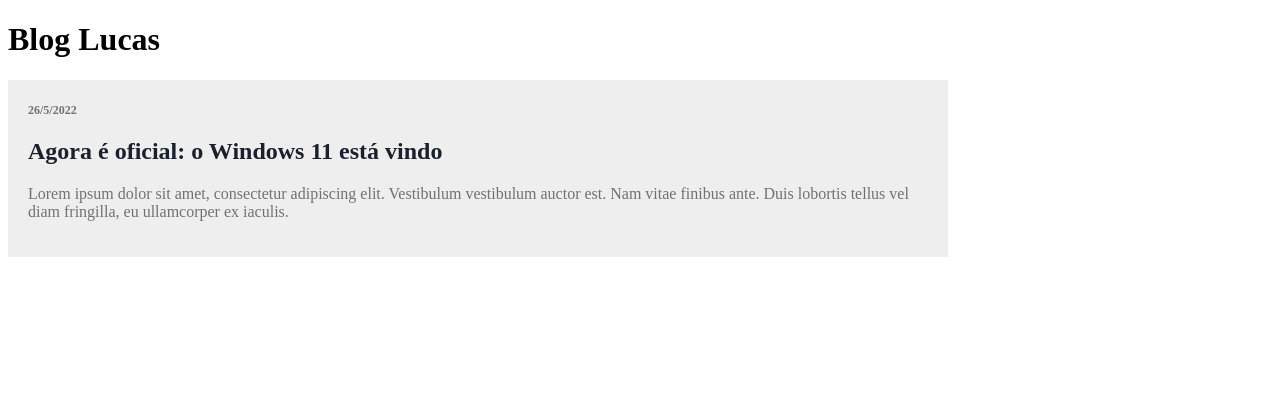
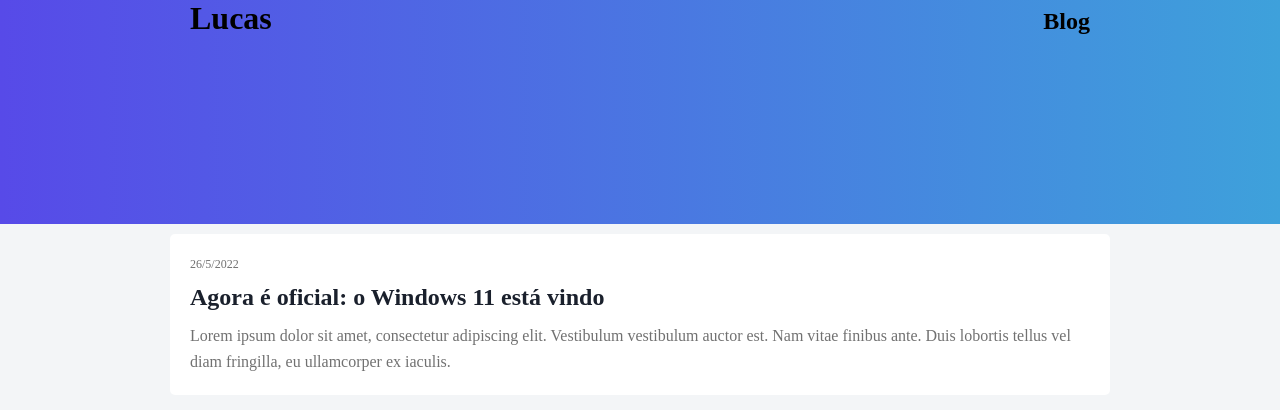
Before and after one commit to lucavieira/blog-react, a React (Create React App) app: page / in a window 1280 px wide. Shown: the top 410 px of the page. Built offline with nearby package versions, Linux system fonts and the light colour scheme.

Commit message:
Alteração nos estilos, criação do cabeçalho do Blog.

```diff
--- a/public/index.html
+++ b/public/index.html
@@ -9,6 +9,16 @@
 
     <link rel="manifest" href="%PUBLIC_URL%/manifest.json" />
     <title>React App</title>
+    <style>
+      * {
+        margin: 0;
+        padding: 0;
+      }
+
+      #root {
+        background-color: #F3F5F7;
+      }
+    </style>
   </head>
   <body>
     <noscript>You need to enable JavaScript to run this app.</noscript>
--- a/src/App.js
+++ b/src/App.js
@@ -1,17 +1,27 @@
 import React from "react";
 import Card from "./components/Card";
+import Body from "./styles/Body"
+import ContainerHeader from "./styles/ContainerHeader";
+import Header from "./styles/Header";
 
 const App = () => {
   const date = `${new Date().getDate()}/${(new Date().getMonth()) + 1}/${new Date().getFullYear()}`
 
   return (
     <>
-      <h1>Blog Lucas</h1>
-      <Card
-        title="Agora é oficial: o Windows 11 está vindo"
-        date={date}
-        content="Lorem ipsum dolor sit amet, consectetur adipiscing elit. Vestibulum vestibulum auctor est. Nam vitae finibus ante. Duis lobortis tellus vel diam fringilla, eu ullamcorper ex iaculis."
-      />
+      <Header>
+        <ContainerHeader>
+          <h1>Lucas</h1>
+          <h2>Blog</h2>
+        </ContainerHeader>
+      </Header>
+      <Body>
+        <Card
+          title="Agora é oficial: o Windows 11 está vindo"
+          date={date}
+          content="Lorem ipsum dolor sit amet, consectetur adipiscing elit. Vestibulum vestibulum auctor est. Nam vitae finibus ante. Duis lobortis tellus vel diam fringilla, eu ullamcorper ex iaculis."
+        />
+      </Body>
     </>
   );
 }
--- a/src/components/Card.js
+++ b/src/components/Card.js
@@ -1,18 +1,16 @@
 import React from "react"
-import Container from "../styles/Container"
+import ContainerCard from "../styles/ContainerCard"
 import Date from "../styles/Date"
 import Title from "../styles/Title"
 import Content from "../styles/Content"
 
 const Card = ({date, title, content}) => {
     return (
-        <>
-            <Container>
-                <Date>{date}</Date>
-                <Title>{title}</Title>
-                <Content>{content}</Content>
-            </Container>
-        </>
+        <ContainerCard>
+            <Date>{date}</Date>
+            <Title>{title}</Title>
+            <Content>{content}</Content>
+        </ContainerCard>
     )
 }
 
--- /dev/null
+++ b/src/styles/Body.js
@@ -0,0 +1,10 @@
+import styled from 'styled-components'
+
+const Body = styled.body`
+    height: 100vh;
+    display: flex;
+    flex-direction: column;
+    align-items: center;
+`
+
+export default Body
--- a/src/styles/Container.js
+++ /dev/null
@@ -1,10 +0,0 @@
-import styled from 'styled-components'
-
-const Container = styled.div`
-    background-color: #eee;
-    max-width: 900px;
-    width: 100%;
-    padding: 20px;
-`
-
-export default Container
--- /dev/null
+++ b/src/styles/ContainerCard.js
@@ -0,0 +1,12 @@
+import styled from 'styled-components'
+
+const ContainerCard = styled.div`
+    max-width: 900px;
+    width: 100%;
+    background-color: #fff;
+    padding: 20px;
+    margin: 10px 0;
+    border-radius: 5px;
+`
+
+export default ContainerCard
--- /dev/null
+++ b/src/styles/ContainerHeader.js
@@ -0,0 +1,11 @@
+import styled from 'styled-components'
+
+const ContainerHeader = styled.div`
+    max-width: 900px;
+    width: 100%;
+    display: flex;
+    justify-content: space-between;
+    align-items: baseline;
+`
+
+export default ContainerHeader
--- a/src/styles/Content.js
+++ b/src/styles/Content.js
@@ -3,6 +3,7 @@ import styled from 'styled-components'
 const Content = styled.p`
     font-size: 16px;
     color: #717171;
+    line-height: 26px;
 `
 
 export default Content
--- a/src/styles/Date.js
+++ b/src/styles/Date.js
@@ -3,7 +3,6 @@ import styled from 'styled-components'
 const Date = styled.small`
     color: #717171;
     font-size: 12px;
-    font-weight: bold;
 `
 
 export default Date
--- /dev/null
+++ b/src/styles/Header.js
@@ -0,0 +1,11 @@
+import styled from "styled-components";
+
+const Header = styled.header`
+    height: 28vh;
+    background-image: linear-gradient(to right, #574AE8, #3EA1DB);
+
+    display: flex;
+    justify-content: center;
+`
+
+export default Header
--- a/src/styles/Title.js
+++ b/src/styles/Title.js
@@ -3,6 +3,7 @@ import styled from 'styled-components'
 const Title = styled.h2`
     font-size: 24px;
     color: #1A202C;
+    margin: 12px 0;
 `
 
 export default Title
```
